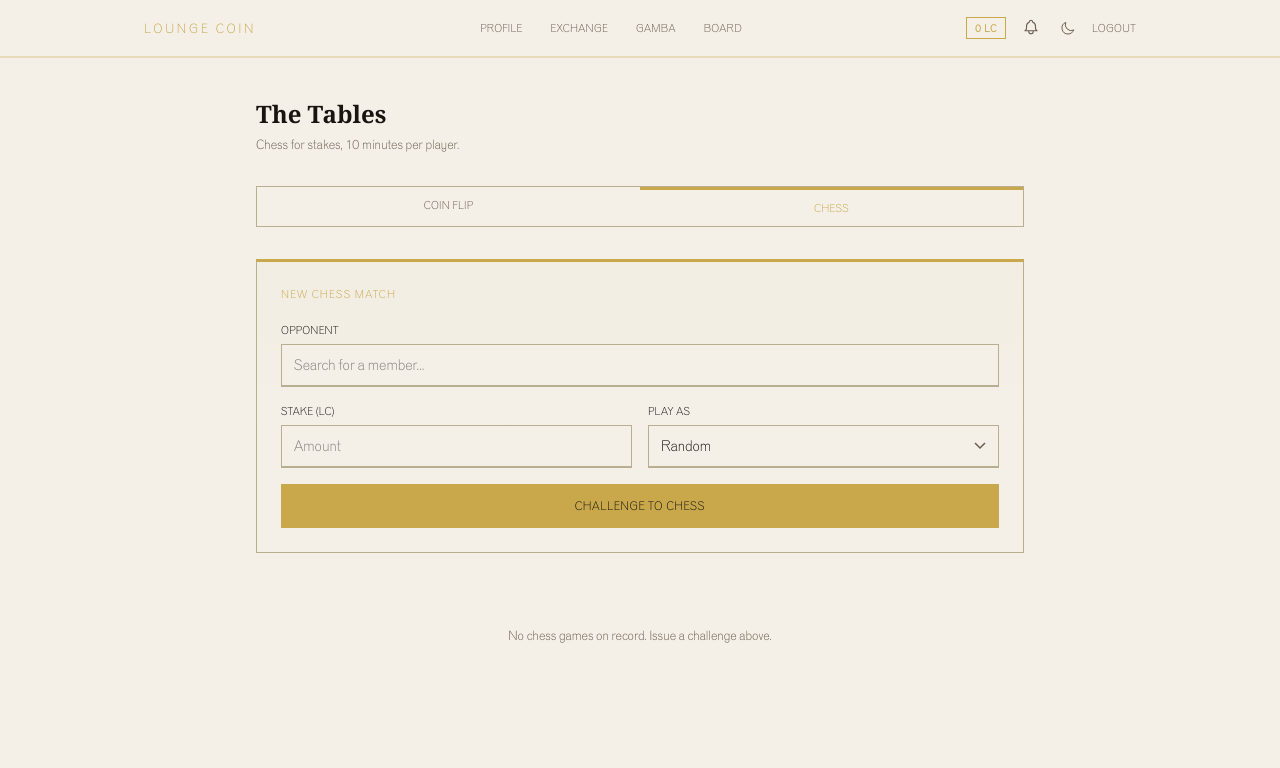
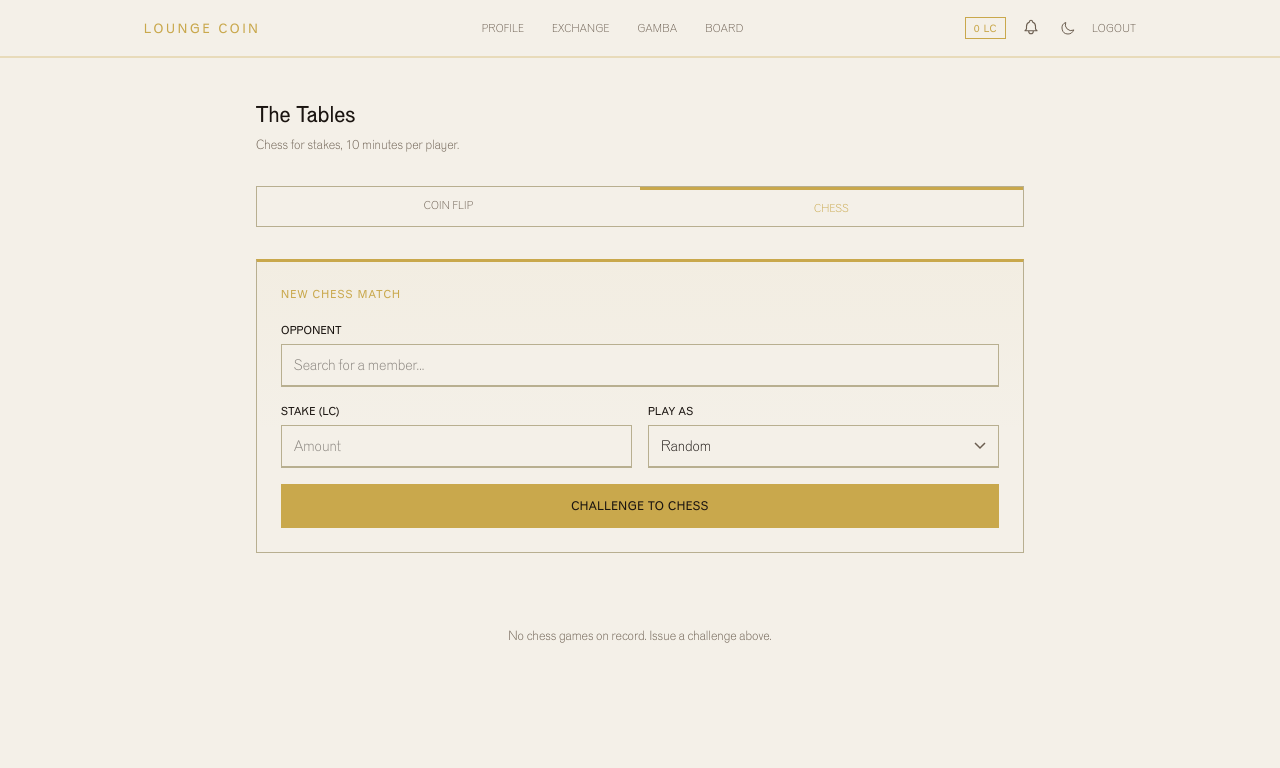
Before and after one commit to rech-j/loungetrade, a Django app: page /chess/ in a window 1280 px wide. Shown: the top 768 px of the page. Run offline with Django 5.2, Linux system fonts and the light colour scheme; the visitor is signed in with stand-in values (Sample User, id 1); data comes from the database, SQL or seed files in the repository; data that the repository does not hold is empty; style sheets or scripts are compiled from the project's sources.

Commit message:
font update

```diff
--- a/apps/accounts/templates/accounts/partials/user_list.html
+++ b/apps/accounts/templates/accounts/partials/user_list.html
@@ -7,7 +7,7 @@
         @keydown.enter="$dispatch('user-selected', { username: '{{ user.username }}' }); $el.closest('ul').remove()"
         class="px-3 py-2 hover:bg-gold/10 cursor-pointer text-sm flex items-center justify-between">
         <span>
-            <span class="font-medium">{{ user.profile.get_display_name }}</span>
+            <span class="font-venus-medium">{{ user.profile.get_display_name }}</span>
             <span class="text-slate text-xs">@{{ user.username }}</span>
         </span>
         <span class="vintage-badge text-[9px]">{{ user.profile.balance }} LC</span>
--- a/apps/accounts/templates/accounts/profile_edit.html
+++ b/apps/accounts/templates/accounts/profile_edit.html
@@ -8,14 +8,14 @@
 
 {% block content %}
 <div class="max-w-md mx-auto">
-    <h1 class="font-serif text-2xl font-bold mb-8">Edit Profile</h1>
+    <h1 class="font-venus-medium text-2xl mb-8">Edit Profile</h1>
 
     <form method="post" enctype="multipart/form-data" class="space-y-6" id="profile-form">
         {% csrf_token %}
 
         <div>
             <label for="{{ form.display_name.id_for_label }}"
-                   class="block text-xs font-medium mb-1.5 tracking-wide uppercase">{{ form.display_name.label }}</label>
+                   class="block text-xs font-venus-medium mb-1.5 tracking-wide uppercase">{{ form.display_name.label }}</label>
             {{ form.display_name }}
             {% if form.display_name.errors %}
             <p class="text-burgundy text-xs mt-1">{{ form.display_name.errors.0 }}</p>
@@ -23,7 +23,7 @@
         </div>
 
         <div>
-            <label class="block text-xs font-medium mb-3 tracking-wide uppercase">Profile Picture</label>
+            <label class="block text-xs font-venus-medium mb-3 tracking-wide uppercase">Profile Picture</label>
 
             {% if profile.avatar %}
             <div class="mb-4">
--- a/apps/chess/templates/chess/lobby.html
+++ b/apps/chess/templates/chess/lobby.html
@@ -4,7 +4,7 @@
 {% block content %}
 <div class="max-w-2xl lg:max-w-3xl mx-auto">
     <div class="mb-8">
-        <h1 class="font-serif text-2xl font-bold">The Tables</h1>
+        <h1 class="font-venus-medium text-2xl">The Tables</h1>
         <p class="text-slate text-sm mt-1">Chess for stakes, 10 minutes per player.</p>
     </div>
 
@@ -14,7 +14,7 @@
     </div>
 
     <div class="vintage-card mb-10">
-        <h2 class="text-xs tracking-widest uppercase text-gold mb-5">New Chess Match</h2>
+        <h2 class="text-xs font-venus-medium tracking-widest uppercase text-gold mb-5">New Chess Match</h2>
         <form method="post" action="{% url 'chess_create' %}" class="space-y-4"
               x-data="{ submitting: false }" @submit="submitting = true">
             {% csrf_token %}
@@ -28,7 +28,7 @@
             {% endif %}
 
             <div x-data @user-selected.window="$refs.oppInput.value = $event.detail.username">
-                <label for="opp" class="block text-xs font-medium mb-1.5 tracking-wide uppercase">Opponent</label>
+                <label for="opp" class="block text-xs font-venus-medium mb-1.5 tracking-wide uppercase">Opponent</label>
                 <input id="opp" type="text" name="opponent_username" required
                        x-ref="oppInput"
                        class="vintage-input"
@@ -42,12 +42,12 @@
             </div>
             <div class="grid grid-cols-2 gap-4">
                 <div>
-                    <label for="chess-stake" class="block text-xs font-medium mb-1.5 tracking-wide uppercase">Stake (LC)</label>
+                    <label for="chess-stake" class="block text-xs font-venus-medium mb-1.5 tracking-wide uppercase">Stake (LC)</label>
                     <input id="chess-stake" type="number" name="stake" min="1" max="{{ max_stake }}" required
                            class="vintage-input" placeholder="Amount">
                 </div>
                 <div>
-                    <label for="chess-side" class="block text-xs font-medium mb-1.5 tracking-wide uppercase">Play as</label>
+                    <label for="chess-side" class="block text-xs font-venus-medium mb-1.5 tracking-wide uppercase">Play as</label>
                     <select id="chess-side" name="side" class="vintage-select">
                         <option value="random">Random</option>
                         <option value="white">White</option>
@@ -64,14 +64,14 @@
 
     {% if pending_games %}
     <div class="mb-10">
-        <h2 class="text-xs tracking-widest uppercase text-slate mb-4">Open Games</h2>
+        <h2 class="text-xs font-venus-medium tracking-widest uppercase text-slate mb-4">Open Games</h2>
         <div class="border border-gold/30 divide-y divide-gold/20">
             {% for g in pending_games %}
             <div class="flex items-center justify-between px-4 py-3">
                 <div>
                     <p class="text-sm">
-                        {% if g.creator == request.user %}You challenged <span class="font-medium">{{ g.opponent.profile.get_display_name }}</span>
-                        {% else %}<span class="font-medium">{{ g.creator.profile.get_display_name }}</span> challenged you{% endif %}
+                        {% if g.creator == request.user %}You challenged <span class="font-venus-medium">{{ g.opponent.profile.get_display_name }}</span>
+                        {% else %}<span class="font-venus-medium">{{ g.creator.profile.get_display_name }}</span> challenged you{% endif %}
                     </p>
                     <p class="text-xs text-slate">{{ g.stake }} LC &middot; {{ g.status }} &middot; {{ g.created_at|timesince }} ago</p>
                 </div>
@@ -97,7 +97,7 @@
 
     {% if recent_games %}
     <div>
-        <h2 class="text-xs tracking-widest uppercase text-slate mb-4">Recent Chess Results</h2>
+        <h2 class="text-xs font-venus-medium tracking-widest uppercase text-slate mb-4">Recent Chess Results</h2>
         <div class="border border-stone dark:border-slate divide-y divide-stone dark:divide-slate">
             {% for g in recent_games %}
             <div class="flex items-center justify-between px-4 py-3">
--- a/apps/economy/templates/economy/history.html
+++ b/apps/economy/templates/economy/history.html
@@ -4,7 +4,7 @@
 {% block content %}
 <div class="max-w-2xl lg:max-w-3xl mx-auto">
     <div class="flex items-center justify-between mb-8">
-        <h1 class="font-serif text-2xl font-bold">The Ledger</h1>
+        <h1 class="font-venus-medium text-2xl">The Ledger</h1>
         <a href="{% url 'export_transactions' %}" class="vintage-btn-outline text-xs py-1.5 px-4">Export CSV</a>
     </div>
 
--- a/apps/leaderboard/templates/leaderboard/index.html
+++ b/apps/leaderboard/templates/leaderboard/index.html
@@ -4,13 +4,13 @@
 {% block content %}
 <div class="max-w-2xl lg:max-w-3xl mx-auto">
     <div class="mb-8">
-        <h1 class="font-serif text-2xl font-bold">The Board</h1>
+        <h1 class="font-venus-medium text-2xl">The Board</h1>
         <p class="text-slate text-sm mt-1">Fortune laid bare for all to see.</p>
     </div>
 
     {% if user_rank is not None %}
     <div class="ticker-line mb-6 text-center">
-        Your standing: <span class="font-medium text-gold">#{{ user_rank }}</span>
+        Your standing: <span class="font-venus-medium text-gold">#{{ user_rank }}</span>
     </div>
     {% endif %}
 
@@ -31,7 +31,7 @@
             </div>
 
             <div class="flex-1 min-w-0">
-                <p class="text-sm font-medium truncate">{{ profile.get_display_name }}</p>
+                <p class="text-sm font-venus-medium truncate">{{ profile.get_display_name }}</p>
                 <p class="text-xs text-slate">@{{ profile.user.username }}</p>
             </div>
 
--- a/apps/notifications/templates/notifications/list.html
+++ b/apps/notifications/templates/notifications/list.html
@@ -4,7 +4,7 @@
 {% block content %}
 <div class="max-w-2xl lg:max-w-3xl mx-auto">
     <div class="flex items-center justify-between mb-8">
-        <h1 class="font-serif text-2xl font-bold">Notifications</h1>
+        <h1 class="font-venus-medium text-2xl">Notifications</h1>
         {% if notifications %}
         <form method="post" action="{% url 'notifications_mark_all_read' %}">
             {% csrf_token %}
@@ -20,9 +20,9 @@
             <div class="flex items-start justify-between gap-4">
                 <div class="flex-1">
                     {% if n.link %}
-                    <a href="{{ n.link }}" class="text-sm font-medium hover:text-gold">{{ n.title }}</a>
+                    <a href="{{ n.link }}" class="text-sm font-venus-medium hover:text-gold">{{ n.title }}</a>
                     {% else %}
-                    <p class="text-sm font-medium">{{ n.title }}</p>
+                    <p class="text-sm font-venus-medium">{{ n.title }}</p>
                     {% endif %}
                     <p class="text-sm text-slate mt-0.5">{{ n.message }}</p>
                     <p class="text-xs text-slate mt-1">{{ n.created_at|timesince }} ago</p>
--- a/static/css/input.css
+++ b/static/css/input.css
@@ -19,6 +19,7 @@
   --color-patina: #4a7c5e;
   --color-amber: #b8860b;
   --font-venus: "URW Venus Light", ui-sans-serif, system-ui, sans-serif;
+  --font-venus-medium: "URW Venus Medium", ui-sans-serif, system-ui, sans-serif;
   --font-serif: Georgia, "Palatino Linotype", Palatino, "Book Antiqua", serif;
 }
 
@@ -27,6 +28,15 @@
   src: url("/static/fonts/urw-venus-light.woff2") format("woff2"),
        url("/static/fonts/urw-venus-light.woff") format("woff");
   font-weight: 300;
+  font-style: normal;
+  font-display: swap;
+}
+
+@font-face {
+  font-family: "URW Venus Medium";
+  src: url("/static/fonts/urw-venus-medium.woff2") format("woff2"),
+       url("/static/fonts/urw-venus-medium.woff") format("woff");
+  font-weight: 100 900;
   font-style: normal;
   font-display: swap;
 }
@@ -66,7 +76,7 @@
     padding: 0.625rem 1.75rem;
     background: var(--color-gold);
     color: var(--color-ink);
-    font-weight: 500;
+    font-family: var(--font-venus-medium);
     letter-spacing: 0.04em;
     text-transform: uppercase;
     font-size: 0.8125rem;
@@ -84,7 +94,7 @@
     padding: 0.5625rem 1.75rem;
     background: transparent;
     color: var(--color-gold);
-    font-weight: 500;
+    font-family: var(--font-venus-medium);
     letter-spacing: 0.04em;
     text-transform: uppercase;
     font-size: 0.8125rem;
@@ -136,8 +146,8 @@
     align-items: center;
     padding: 0.125rem 0.5rem;
     border: 1px solid var(--color-gold);
+    font-family: var(--font-venus-medium);
     font-size: 0.6875rem;
-    font-weight: 600;
     letter-spacing: 0.06em;
     text-transform: uppercase;
     color: var(--color-gold);
--- a/templates/account/login.html
+++ b/templates/account/login.html
@@ -6,7 +6,7 @@
 <div class="max-w-sm mx-auto">
     <div class="text-center mb-10">
         <p class="text-xs tracking-[0.3em] uppercase text-slate mb-4">Members Only</p>
-        <h1 class="font-serif text-3xl font-bold">Cloister members now welcome</h1>
+        <h1 class="font-venus-medium text-3xl">Cloister members now welcome</h1>
     </div>
 
     {% get_providers as socialaccount_providers %}
@@ -21,13 +21,13 @@
     <form method="post" action="{% url 'account_login' %}" class="space-y-5">
         {% csrf_token %}
         <div>
-            <label for="id_login" class="block text-xs font-medium mb-1.5 tracking-wide uppercase">Username</label>
+            <label for="id_login" class="block text-xs font-venus-medium mb-1.5 tracking-wide uppercase">Username</label>
             <input type="text" name="login" id="id_login" required autofocus
                    class="vintage-input" placeholder="Your username"  autocomplete="username" autocapitalize="none" spellcheck="false">
         </div>
         <div x-data="{ show: false }">
             <div class="flex items-center justify-between mb-1.5">
-                <label for="id_password" class="text-xs font-medium tracking-wide uppercase">Password</label>
+                <label for="id_password" class="text-xs font-venus-medium tracking-wide uppercase">Password</label>
                 <button type="button" @click="show = !show"
                         class="flex items-center gap-1 text-xs text-slate hover:text-gold transition-colors">
                     <svg x-show="!show" xmlns="http://www.w3.org/2000/svg" fill="none" viewBox="0 0 24 24" stroke-width="1.5" stroke="currentColor" class="w-3.5 h-3.5">
--- a/templates/account/password_reset.html
+++ b/templates/account/password_reset.html
@@ -4,14 +4,14 @@
 {% block content %}
 <div class="max-w-sm mx-auto">
     <div class="text-center mb-8">
-        <h1 class="font-serif text-2xl font-bold mb-2">Reset Password</h1>
+        <h1 class="font-venus-medium text-2xl mb-2">Reset Password</h1>
         <p class="text-slate text-sm">We'll send a recovery link to your email.</p>
     </div>
 
     <form method="post" action="{% url 'account_reset_password' %}" class="space-y-5">
         {% csrf_token %}
         <div>
-            <label for="id_email" class="block text-xs font-medium mb-1.5 tracking-wide uppercase">Email</label>
+            <label for="id_email" class="block text-xs font-venus-medium mb-1.5 tracking-wide uppercase">Email</label>
             <input type="email" name="email" id="id_email" required
                    class="vintage-input" placeholder="your@email.com">
         </div>
--- a/templates/account/password_reset_from_key.html
+++ b/templates/account/password_reset_from_key.html
@@ -3,7 +3,7 @@
 
 {% block content %}
 <div class="max-w-sm mx-auto">
-    <h1 class="font-serif text-2xl font-bold mb-6 text-center">Set New Password</h1>
+    <h1 class="font-venus-medium text-2xl mb-6 text-center">Set New Password</h1>
 
     {% if token_fail %}
     <p class="text-burgundy text-sm text-center border-l-3 border-burgundy pl-3">This reset link is invalid or has expired.</p>
@@ -12,7 +12,7 @@
         {% csrf_token %}
         <div x-data="{ show: false }">
             <div class="flex items-center justify-between mb-1.5">
-                <label for="id_password1" class="text-xs font-medium tracking-wide uppercase">New Password</label>
+                <label for="id_password1" class="text-xs font-venus-medium tracking-wide uppercase">New Password</label>
                 <button type="button" @click="show = !show"
                         class="flex items-center gap-1 text-xs text-slate hover:text-gold transition-colors">
                     <svg x-show="!show" xmlns="http://www.w3.org/2000/svg" fill="none" viewBox="0 0 24 24" stroke-width="1.5" stroke="currentColor" class="w-3.5 h-3.5">
@@ -28,7 +28,7 @@
         </div>
         <div x-data="{ show: false }">
             <div class="flex items-center justify-between mb-1.5">
-                <label for="id_password2" class="text-xs font-medium tracking-wide uppercase">Confirm Password</label>
+                <label for="id_password2" class="text-xs font-venus-medium tracking-wide uppercase">Confirm Password</label>
                 <button type="button" @click="show = !show"
                         class="flex items-center gap-1 text-xs text-slate hover:text-gold transition-colors">
                     <svg x-show="!show" xmlns="http://www.w3.org/2000/svg" fill="none" viewBox="0 0 24 24" stroke-width="1.5" stroke="currentColor" class="w-3.5 h-3.5">
--- a/templates/components/nav.html
+++ b/templates/components/nav.html
@@ -2,7 +2,7 @@
     <div class="max-w-4xl lg:max-w-5xl mx-auto px-4">
         <div class="flex items-center justify-between h-14">
             <a href="{% url 'landing' %}" class="flex items-center gap-2.5 text-gold tracking-wider">
-                <span class="hidden sm:inline text-sm uppercase tracking-[0.2em] font-medium">Lounge Coin</span>
+                <span class="hidden sm:inline text-sm uppercase tracking-[0.2em] font-venus-medium">Lounge Coin</span>
             </a>
 
             {% if request.user.is_authenticated %}
@@ -88,7 +88,7 @@
 
         {% if request.user.is_authenticated %}
         <div x-show="open" x-transition class="md:hidden border-t border-stone/50 dark:border-slate/50 py-3 space-y-1" hx-boost="true">
-            <div class="text-xs text-gold font-medium px-1 pb-2 tracking-wider uppercase"
+            <div class="text-xs text-gold font-venus-medium px-1 pb-2 tracking-wider uppercase"
                  hx-get="{% url 'balance_check' %}"
                  hx-trigger="load, every 15s"
                  hx-swap="innerHTML">
```
Also changed, not shown: apps/accounts/templates/accounts/profile.html (+6 -6 lines), apps/coinflip/templates/coinflip/lobby.html (+9 -9 lines), apps/economy/templates/economy/mint.html (+4 -4 lines), apps/economy/templates/economy/trade.html (+4 -4 lines), templates/account/signup.html (+5 -5 lines).
